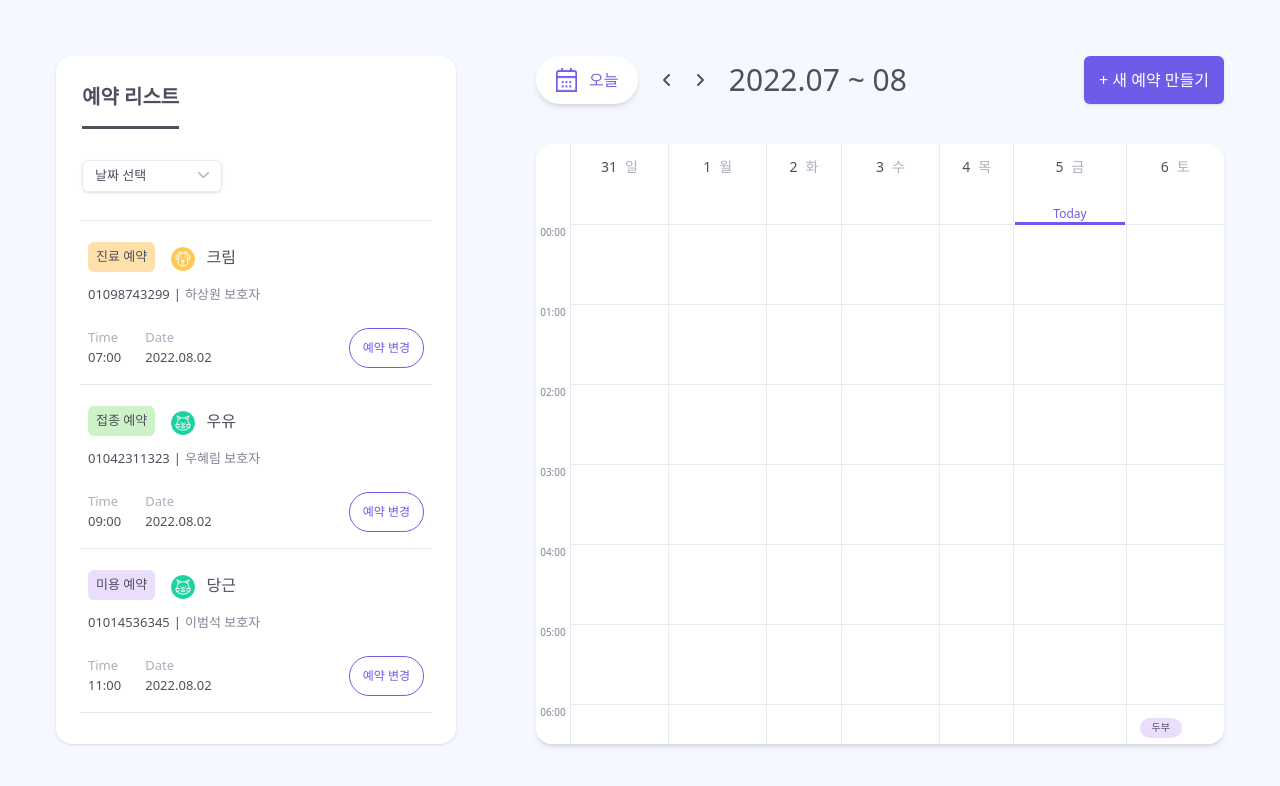
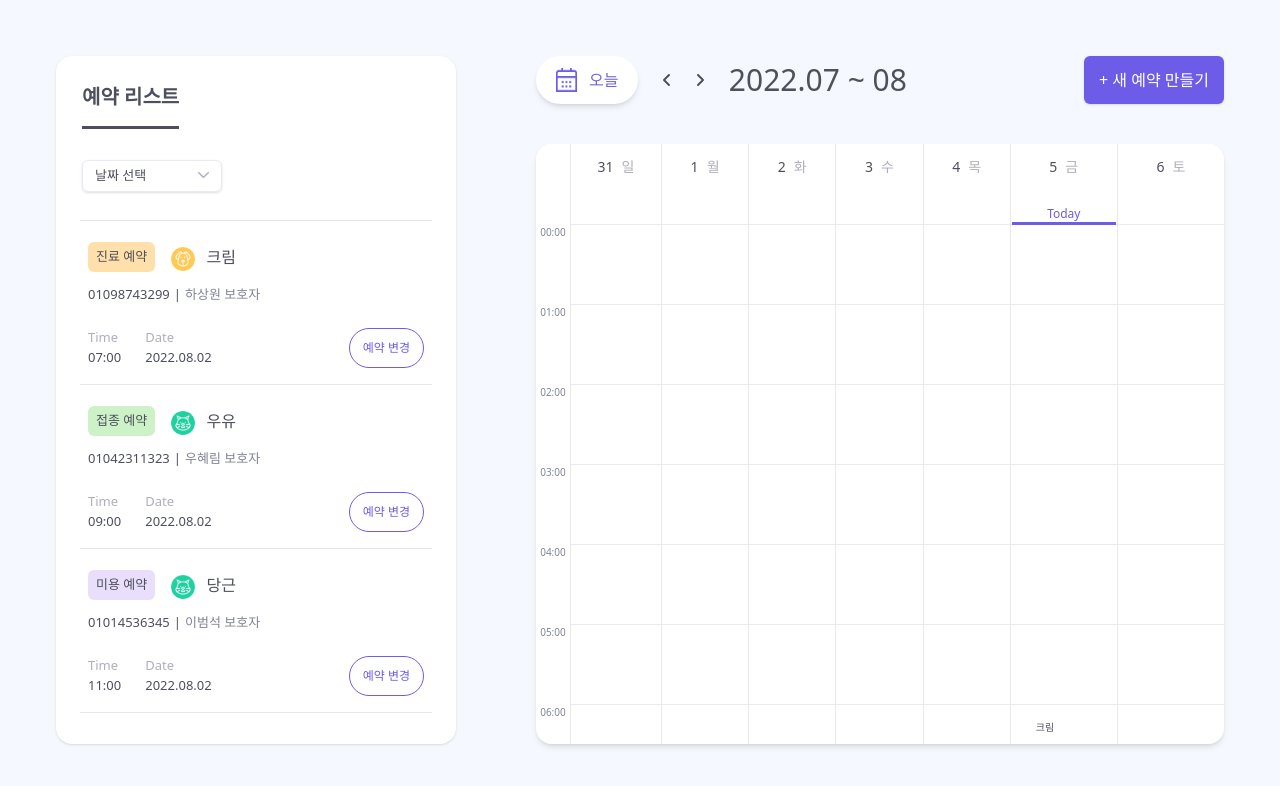
Before and after one commit to hasangwon/reservation, a Next.js app: page / in a window 1280 px wide. Shown: the top 786 px of the page. Built offline with nearby package versions, Linux system fonts and the light colour scheme.

Commit message:
Fix: calendar 데이터 타입 변경 및 reservation Item 데이터 로딩 로직 변경

```diff
--- a/components/Calendar.tsx
+++ b/components/Calendar.tsx
@@ -8,13 +8,14 @@ interface propsType {
   days: Dayjs[];
   selectedDate: string;
   setSelectedDate: any;
+  events: CalendarEventType;
 }
 
 export interface CalendarEventType {
   [index: string]: any;
 }
 
-const Calendar = ({ today, days, selectedDate, setSelectedDate }: propsType) => {
+const Calendar = ({ today, days, selectedDate, setSelectedDate, events }: propsType) => {
   const [thisDate, setThisDate] = useState(today);
   const [purpose, setPurpose] = useState([]);
 
@@ -62,7 +63,7 @@ const Calendar = ({ today, days, selectedDate, setSelectedDate }: propsType) =>
                   {days.map((day, i) => {
                     return (
                       <th className="border-solid border-[#e9e9f0] border-l border-t f" key={i}>
-                        <ReservationContainer day={day} time={time} />
+                        <ReservationContainer events={events[day.format('YYYY-MM-DD')] ? events[day.format('YYYY-MM-DD')][time.time] : []}/>
                       </th>
                     );
                   })}
--- a/components/CalendarContainer.tsx
+++ b/components/CalendarContainer.tsx
@@ -1,4 +1,4 @@
-import Calendar from "./Calendar";
+import Calendar, {CalendarEventType} from "./Calendar";
 import Header from "./Header";
 import dayjs, {Dayjs} from "dayjs";
 import Image from "next/image";
@@ -6,8 +6,10 @@ import { FontAwesomeIcon } from "@fortawesome/react-fontawesome";
 import { faAngleLeft, faAngleRight } from "@fortawesome/free-solid-svg-icons";
 import { useEffect, useState } from "react";
 import ReservationItem from "./ReservationItem";
-
-const CalendarContainer = () => {
+interface CalendarContainerPropsType {
+  events: CalendarEventType;
+}
+const CalendarContainer = ( {events}: CalendarContainerPropsType) => {
   let today = dayjs();
   let todayNumber = dayjs().get("day");
   let startDay = today.subtract(todayNumber, "day");
@@ -45,6 +47,7 @@ const CalendarContainer = () => {
         days={days}
         selectedDate={selectedDate}
         setSelectedDate={setSelectedDate}
+        events={events}
       />
     </div>
   );
--- a/components/ReservationContainer.tsx
+++ b/components/ReservationContainer.tsx
@@ -5,120 +5,25 @@ import { ImageError } from "next/dist/server/image-optimizer";
 import { Dayjs } from "dayjs";
 
 interface propsType {
-  day: Dayjs;
-  time: { id: number; time: string };
+  events: any[];
 }
 
-const ReservationContainer = ({ day, time }: propsType) => {
-  let arr: {
-    id: number;
-    time: string;
-    date: string;
-    pet_name: string;
-    purpose: string;
-  }[] = [];
-
+const ReservationContainer = ({ events }: propsType) => {
   return (
     <div className="flex justify-between w-full h-full p-2">
       <div className="flex h-[3.75rem] flex-wrap items-start">
-        {RESERVATION.map((res: { id: number; time: string; date: string; pet_name: string; purpose: string }) => {
-          if (res.date === day.format("YYYY-MM-DD") && res.time === time.time) {
-            arr.push(res);
-            if (arr.length < 4) {
-              return <ReservationItem key={res.id} purpose={res.purpose} id={res.id} petName={res.pet_name} />;
-            }
+        {events && events.map((event, index) => {
+            console.log('eeeee', event.toString())
+          if (index < 4) {
+            return <ReservationItem key={index} id={event.key} purpose={event.purposeType} petName={event.petInfo.pet_name} />;
           }
         })}
       </div>
-      <div className="flex">{arr.length > 3 ? <div className="w-6 h-4 mt-auto text-[0.625rem] text-[#808495] font-normal">+{arr.length - 3}</div> : ""}</div>
+      { events && (
+          <div className="flex">{events.length > 3 ? <div className="w-6 h-4 mt-auto text-[0.625rem] text-[#808495] font-normal">+{events.length - 3}</div> : ""}</div>
+      )}
     </div>
   );
 };
 
-const RESERVATION: {
-  id: number;
-  time: string;
-  date: string;
-  pet_name: string;
-  purpose: string;
-}[] = [
-  {
-    id: 1,
-    time: "10:00",
-    date: "2022-08-01",
-    pet_name: "더미",
-    purpose: "진료 예약",
-  },
-  {
-    id: 2,
-    time: "11:00",
-    date: "2022-08-03",
-    pet_name: "벨",
-    purpose: "수술 예약",
-  },
-  {
-    id: 3,
-    time: "06:00",
-    date: "2022-08-06",
-    pet_name: "두부",
-    purpose: "미용 예약",
-  },
-  {
-    id: 4,
-    time: "13:00",
-    date: "2022-08-05",
-    pet_name: "뽀삐",
-    purpose: "기타 예약",
-  },
-  {
-    id: 5,
-    time: "13:00",
-    date: "2022-08-05",
-    pet_name: "커피",
-    purpose: "수술 예약",
-  },
-  {
-    id: 6,
-    time: "13:00",
-    date: "2022-08-07",
-    pet_name: "윌리",
-    purpose: "진료 예약",
-  },
-  {
-    id: 7,
-    time: "12:00",
-    date: "2022-07-31",
-    pet_name: "희융이",
-    purpose: "미용 예약",
-  },
-  {
-    id: 8,
-    time: "13:00",
-    date: "2022-08-05",
-    pet_name: "꾸뭉이",
-    purpose: "진료 예약",
-  },
-  {
-    id: 9,
-    time: "06:00",
-    date: "2022-07-30",
-    pet_name: "해피",
-    purpose: "기타 예약",
-  },
-  {
-    id: 10,
-    time: "13:00",
-    date: "2022-08-05",
-    pet_name: "꼬미",
-    purpose: "진료 예약",
-  },
-  {
-    id: 11,
-    time: "13:00",
-    date: "2022-08-05",
-    pet_name: "뽀삐",
-    purpose: "기타 예약",
-  },
-];
-
 export default ReservationContainer;
--- a/components/ReservationItem.tsx
+++ b/components/ReservationItem.tsx
@@ -5,20 +5,22 @@ const ReservationItem = ({
   petName,
   purpose,
 }: {
-  id: number;
+  id: string;
   petName: string;
   purpose: string;
 }) => {
   const [backgroundColor, setBackgroundColor] = useState("");
 
   useEffect(() => {
-    if (purpose === "진료 예약") {
+    if (purpose === "consulting") {
       setBackgroundColor("bg-[#ffe0aa]");
-    } else if (purpose === "수술 예약") {
+    } else if (purpose === "operation") {
       setBackgroundColor("bg-[#ffd0d0]");
-    } else if (purpose === "미용 예약") {
+    } else if (purpose === "beauty") {
       setBackgroundColor("bg-[#eadefd]");
-    } else if (purpose === "기타 예약") {
+    } else if (purpose === "vaccine") {
+      setBackgroundColor("bg-[#cdf2c8]")
+    } else if (purpose === "etc") {
       setBackgroundColor("bg-[#e9e9f0]");
     }
   }, [purpose]);
--- a/pages/index.tsx
+++ b/pages/index.tsx
@@ -36,7 +36,7 @@ export interface TestType {
 export default function Home() {
   const [selectedDate, setSelectedDate] = useState("");
   const [dailyData, setDailyData] = useState<DailyDataType[]>([]);
-  const [test, setTest] = useState<CalendarEventType>();
+  const [calendarEvent, setCalendarEvent] = useState<CalendarEventType>({});
 
   // 여기서 기준일에 따라 Firebase DailyData를 뽑아와야 함
   useEffect(() => {
@@ -57,18 +57,16 @@ export default function Home() {
 
       return acc;
     }, {});
-    setTest(filteredData);
+    setCalendarEvent(filteredData);
   }, []);
 
-  // 15 15 03 22 17 20
-  console.log(test);
   return (
     <div className="flex bg-secondary-normal w-screen h-screen p-[3.5rem]">
       <div className={"w-[25rem]"}>
         <Aside dailyData={dailyData} selectedDate={selectedDate} setSelectedDate={setSelectedDate} />
       </div>
       <div className="ml-20 flex-1 h-full">
-        <CalendarContainer />
+        <CalendarContainer events={calendarEvent}/>
       </div>
     </div>
   );
```
